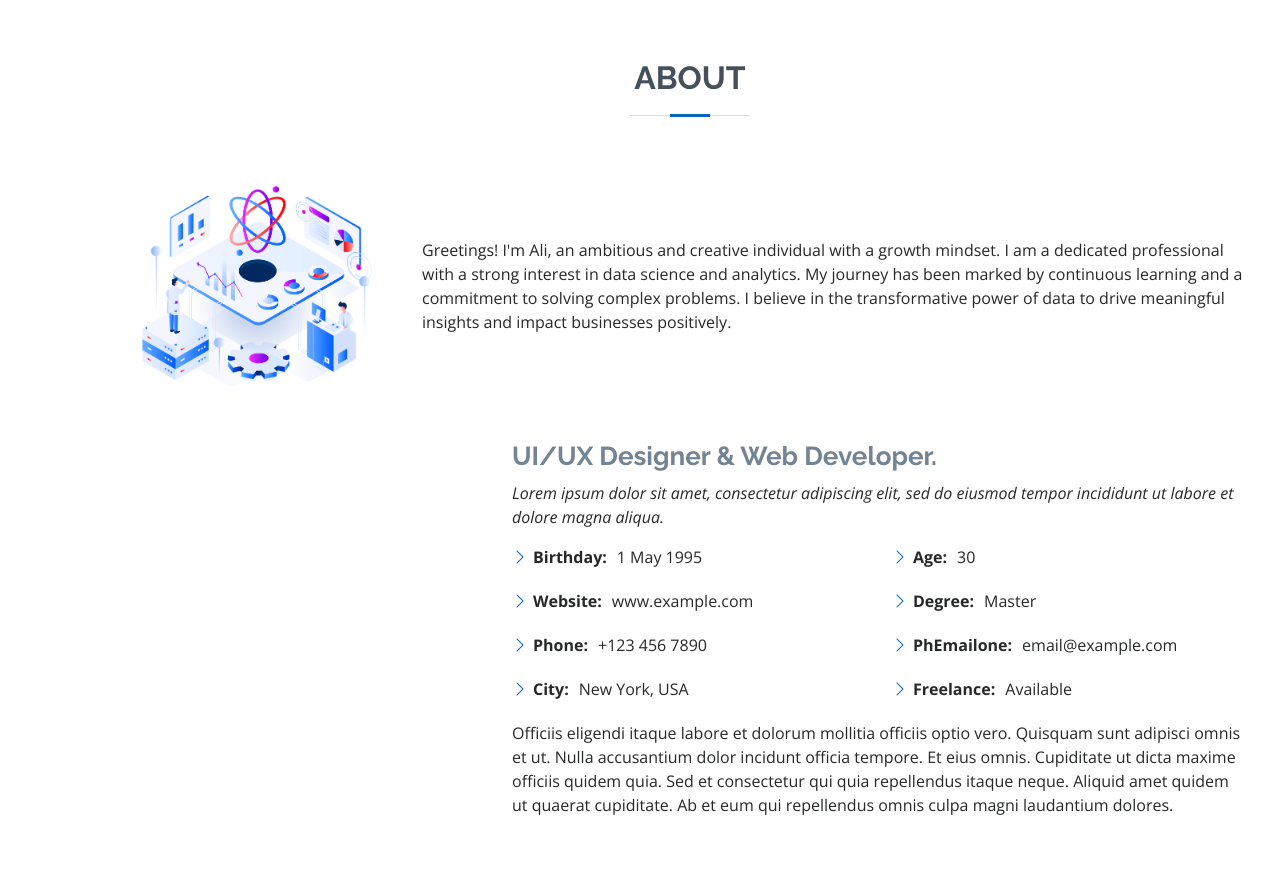
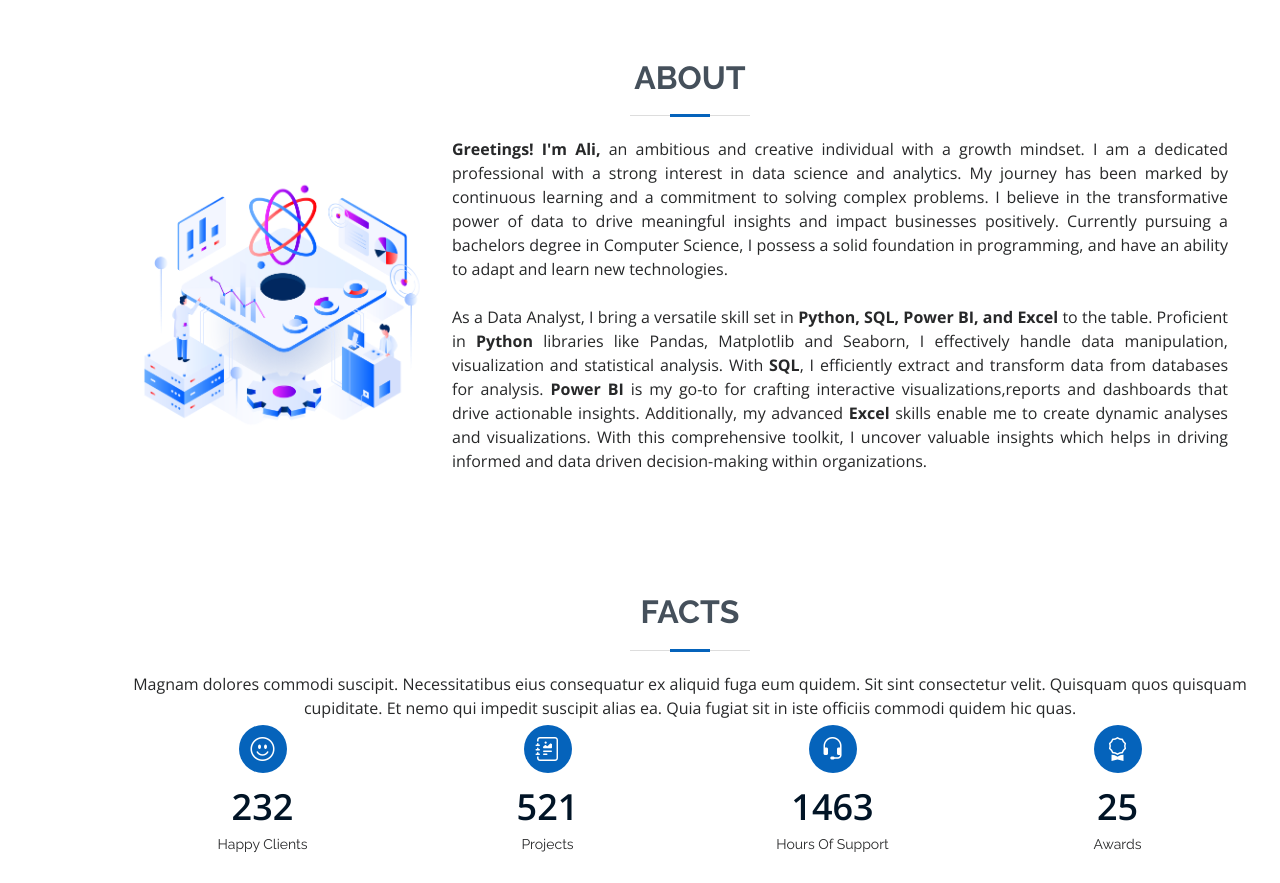
Before and after one commit to ali-bin-kashif/portfolio-website, a plain HTML site: page index.html in a window 1280 px wide. Shown: the part 801-1684 px from the top of the page. Drawn offline with nearby package versions, Linux system fonts and the light colour scheme.

Commit message:
About section completed

```diff
--- a/assets/css/style.css
+++ b/assets/css/style.css
@@ -369,22 +369,36 @@ section {
 
 .section-title {
   text-align: center;
-  padding-bottom: 30px;
+  padding-bottom: 0px;
 }
 
 .about-content {
   display: flex;
+  flex-direction: column;
   align-items: center;
 }
 
 .about-image {
-  width: 250px; /* Adjust the width as needed */
+  width: 300px; /* Adjust the width as needed */
+  /* margin-bottom: 20px; Adjust the margin as needed */
   margin-right: 20px; /* Adjust the margin as needed */
 }
 
 .about-text {
   text-align: left;
   margin-left: 20px; /* Adjust the left margin as needed */
+  margin-right: 20px;
+  text-align: justify;
+}
+
+@media (min-width: 768px) {
+  .about-content {
+    flex-direction: row;
+  }
+
+  .about-text {
+    margin-left: 0; /* Reset left margin */
+  }
 }
 
 .section-title h2 {
--- a/index.html
+++ b/index.html
@@ -5,7 +5,7 @@
   <meta charset="utf-8">
   <meta content="width=device-width, initial-scale=1.0" name="viewport">
 
-  <title>Ali Bin Kashif - Data Analyst</title>
+  <title>Ali Bin Kashif - Portfolio</title>
   <meta content="" name="description">
   <meta content="" name="keywords">
 
@@ -63,7 +63,7 @@
   <section id="hero" class="d-flex flex-column justify-content-center">
     <div class="container" data-aos="zoom-in" data-aos-delay="100">
       <h1>Ali Bin Kashif</h1>
-      <p><span class="typed" data-typed-items="Data Analyst,Aspiring Data Scientist,Kaggle Expert, AL & ML Enthusiast, Computer Science NEDUET'24"></span></p>
+      <p><span class="typed" data-typed-items="Data Analyst,Aspiring Data Scientist,Kaggle Expert, AL and ML Enthusiast, Computer Science NEDUET'24"></span></p>
       <div class="social-links">
         <a href="https://www.linkedin.com/in/ali-bin-kashif/" target="_blank" class="linkedin"><i class="fa-brands fa-linkedin"></i></a>
         <a href="https://github.com/ali-bin-kashif" class="github"><i class="fa-brands fa-github"></i></a>
@@ -82,16 +82,20 @@
       <div class="container" data-aos="fade-up">
         <div class="section-title">
           <h2>About</h2>
-          <br>
           <div class="about-content">
             <img src="./assets/img/data-science-art.png" alt="Ali's Image" class="about-image">
-            <p class="about-text">Greetings! I'm Ali, an ambitious and creative individual with a growth mindset. I am a dedicated professional with a strong interest in data science and analytics. My journey has been marked by continuous learning and a commitment to solving complex problems. I believe in the transformative power of data to drive meaningful insights and impact businesses positively.</p>
+            <p class="about-text"><b>Greetings! I'm Ali,</b> an ambitious and creative individual with a growth mindset. I am a dedicated professional with a strong interest in data science and analytics. My journey has been marked by continuous learning and a commitment to solving complex problems. I believe in the transformative power of data to drive meaningful insights and impact businesses positively. Currently pursuing a bachelors degree in Computer Science, I possess a solid foundation in programming, and have an ability to adapt and learn new technologies.
+            <br><br>
+            As a Data Analyst, I bring a versatile skill set in <b>Python, SQL, Power BI, and Excel</b> to the table. Proficient in <b>Python</b> libraries like Pandas, Matplotlib and Seaborn, I effectively handle data manipulation, visualization and statistical analysis. With <b>SQL</b>, I efficiently extract and transform data from databases for analysis.
+            <b>Power BI</b> is my go-to for crafting interactive visualizations,reports and dashboards that drive actionable insights. Additionally, my advanced <b>Excel</b> skills enable me to create dynamic analyses and visualizations.
+
+            With this comprehensive toolkit, I uncover valuable insights which helps in driving informed and data driven decision-making within organizations.</p>
           </div>
         </div>
 
 
 
-        <div class="row">
+        <!-- <div class="row">
           <div class="col-lg-4">
 
           </div>
@@ -126,7 +130,7 @@
           </div>
         </div>
 
-      </div>
+      </div> -->
     </section><!-- End About Section -->
 
     <!-- ======= Facts Section ======= -->
```
